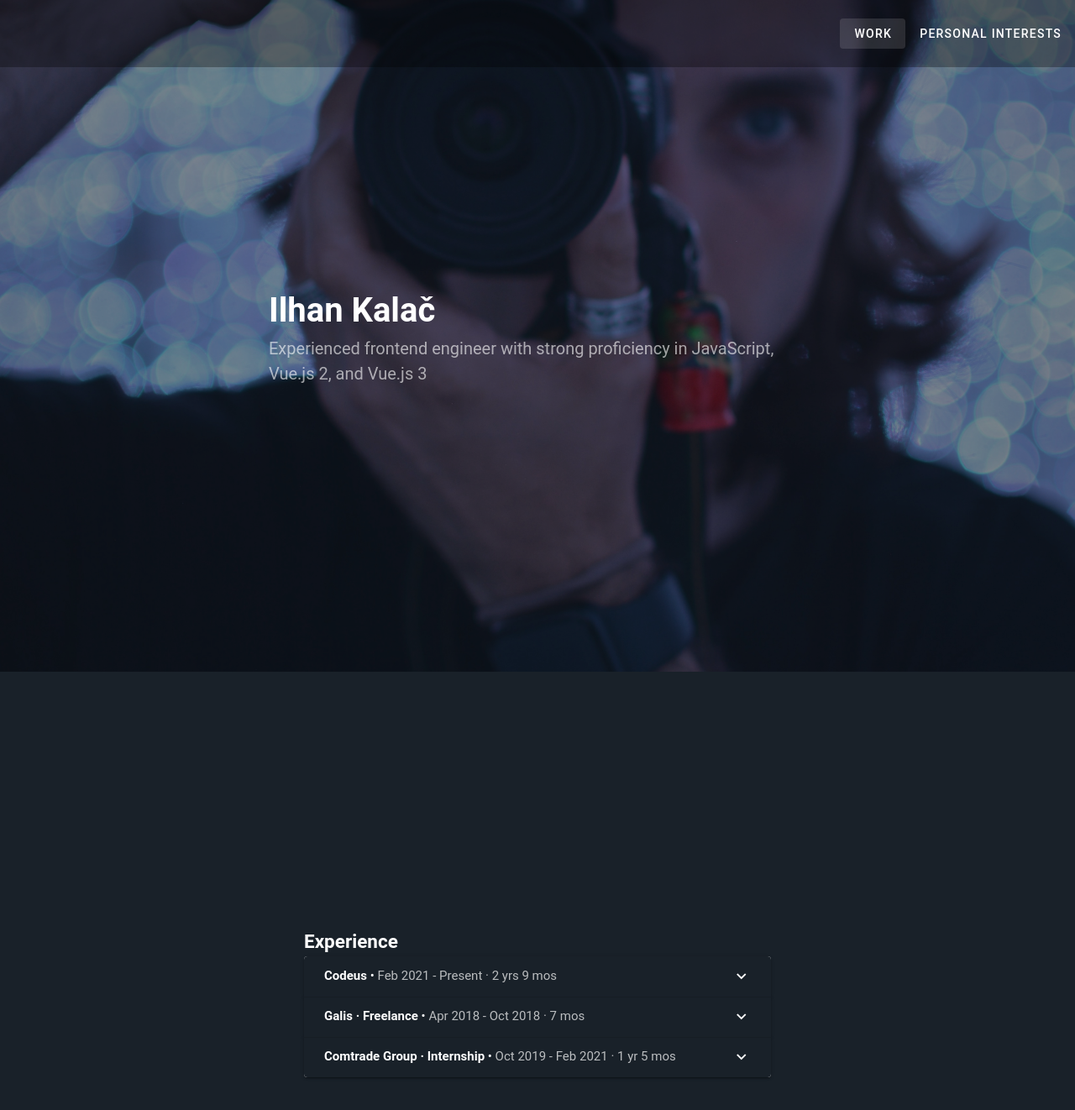
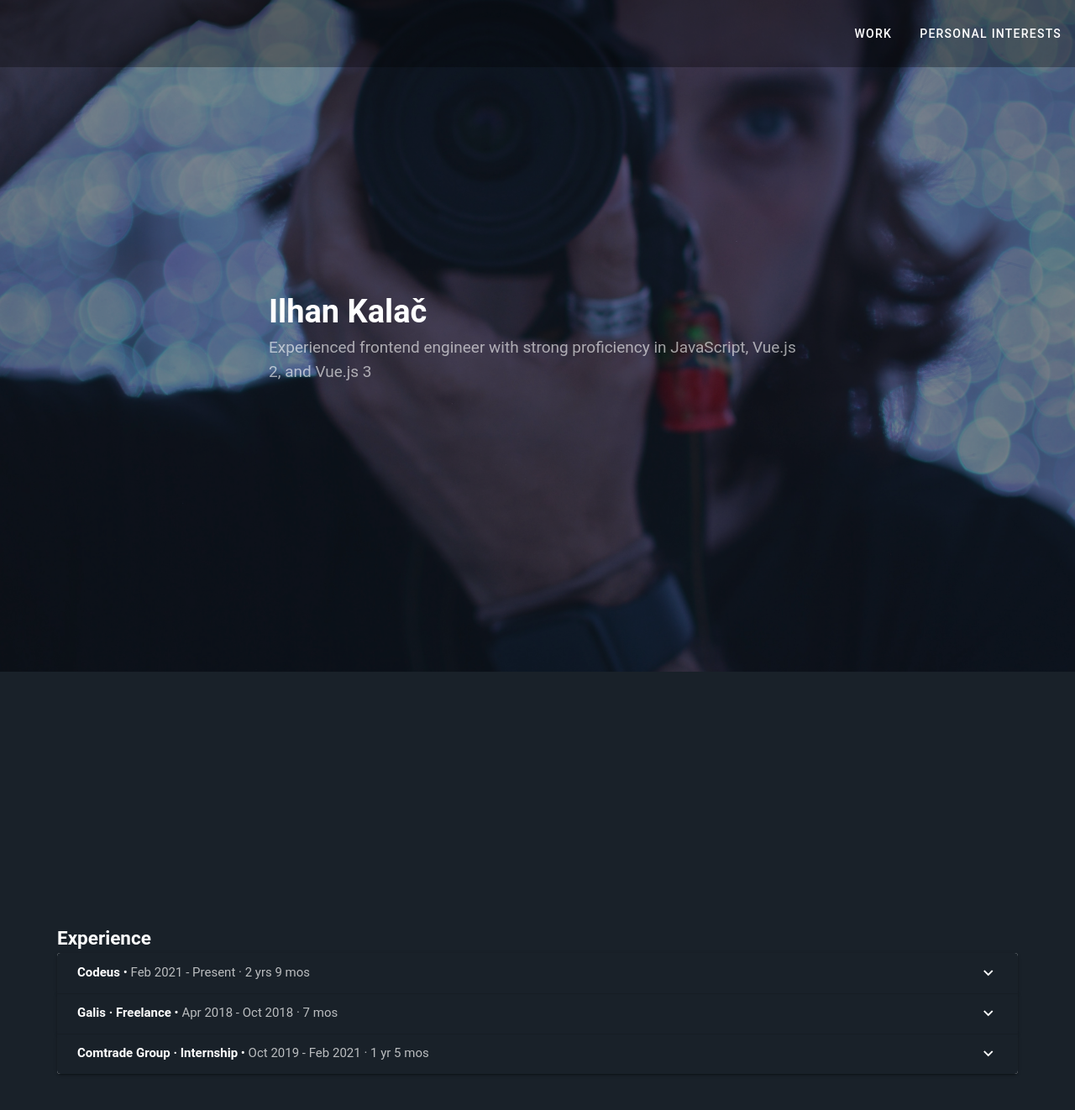
Before and after one commit to ilhankalac/portfolio-app, a Vue app: page / in a window 1280 px wide. Shown: the top 1322 px of the page at 84% size. Built offline with nearby package versions, Linux system fonts and the light colour scheme.

Commit message:
Some changes

```diff
--- a/src/components/NavBar.vue
+++ b/src/components/NavBar.vue
@@ -12,7 +12,6 @@
         </v-btn>
         <v-btn
             :variant="clickedButton === '1' ? 'tonal' : 'text'"
-            @click="changeThePage('1', 'Interests')"
         >
             PERSONAL INTERESTS
         </v-btn>
@@ -25,7 +24,7 @@ import { useDisplay } from 'vuetify'
 import { useRoute, useRouter } from 'vue-router'
 
 const { smAndDown } = useDisplay()
-const clickedButton: Ref<string> = ref('0')
+const clickedButton: Ref<string> = ref('')
 const router = useRouter()
 
 const changeThePage = (buttonNumber: string, pageName: string) => {
--- a/src/layouts/GuestLayout.vue
+++ b/src/layouts/GuestLayout.vue
@@ -1,15 +1,9 @@
 <template>
     <LandingPage />
-    <v-container fill-height="100%">
-        <v-row justify="center" fill-height>
-            <HomePage />
-        </v-row>
-    </v-container>
+    <HomePage />
 </template>
-
 
 <script lang="ts" setup>
 import HomePage from '@/views/HomePage.vue';
-import Navbar from '@/components/Navbar.vue';
 import LandingPage from '@/views/LandingPage.vue';
 </script>
--- a/src/views/HomePage.vue
+++ b/src/views/HomePage.vue
@@ -5,7 +5,7 @@
 		id="section2"
 		style="min-height: 100vh;"
 	>
-		<v-col style="font-size: 15px;" :cols="smAndDown ? 12 : 6">
+		<v-col style="font-size: 15px;">
 			<!-- <CategoryCard
 				:title="'About'"
 				:text="'Experienced frontend engineer with strong proficiency in JavaScript, Vue.js 2, and Vue.js 3. Throughout my career, I have honed my skills in developing interactive and dynamic web applications, leveraging these technologies to create seamless user experiences.'"
--- a/src/views/LandingPage.vue
+++ b/src/views/LandingPage.vue
@@ -1,6 +1,6 @@
 <template>
     <div class="container">
-        <div class="content">
+        <div class="content" :style="smAndDown ? 'font-size: 15px' : 'font-size:19px'">
             <!-- Your text goes here -->
             <div class="text-left">
                 <h1>Ilhan Kalač</h1>
@@ -17,6 +17,8 @@
 
 <script lang="ts" setup>
 import Navbar from "@/components/Navbar.vue";
+import { useDisplay } from "vuetify";
+const { smAndDown } = useDisplay();
 </script>
 
 <style scoped>
@@ -37,7 +39,6 @@ import Navbar from "@/components/Navbar.vue";
   transform: translate(-50%, -50%);
   text-align: center;
   color: white; /* Adjust the text color as needed */
-  font-size: 20px;
   z-index: 1;
 }
 
```
